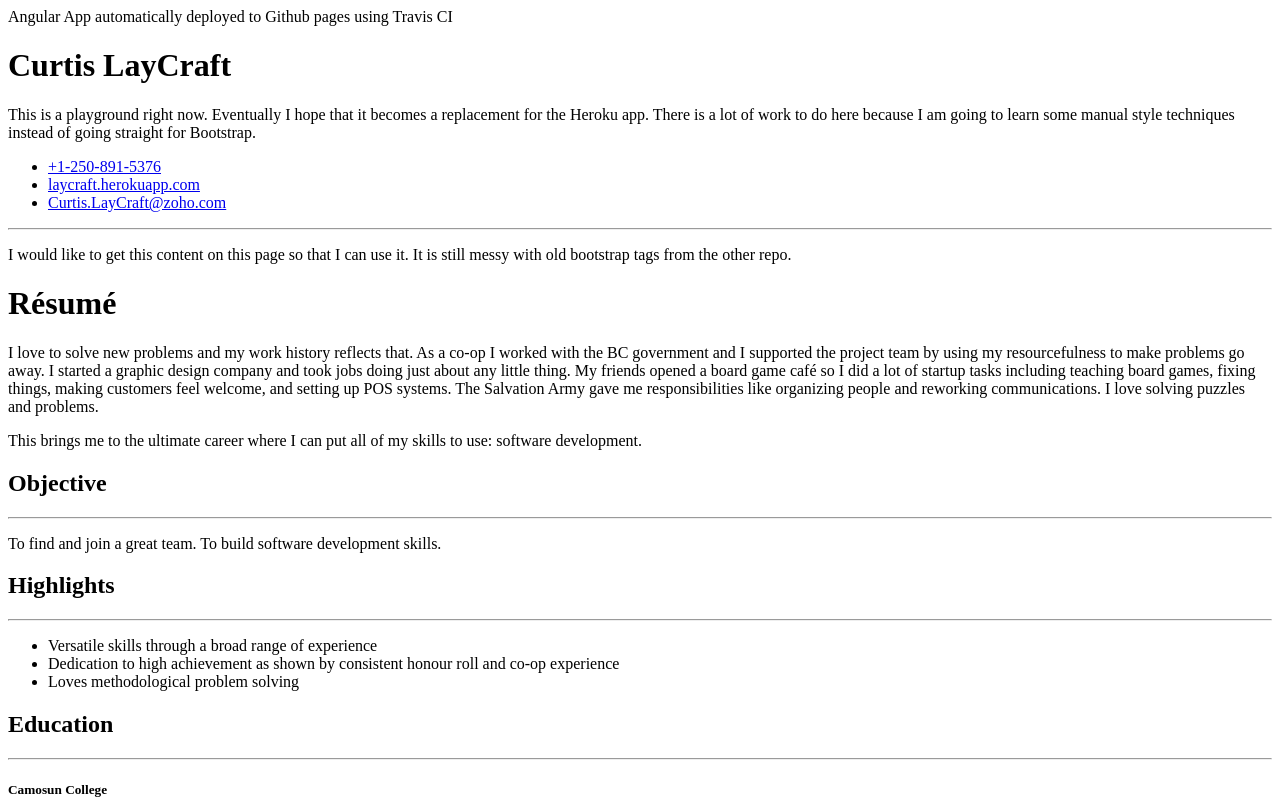
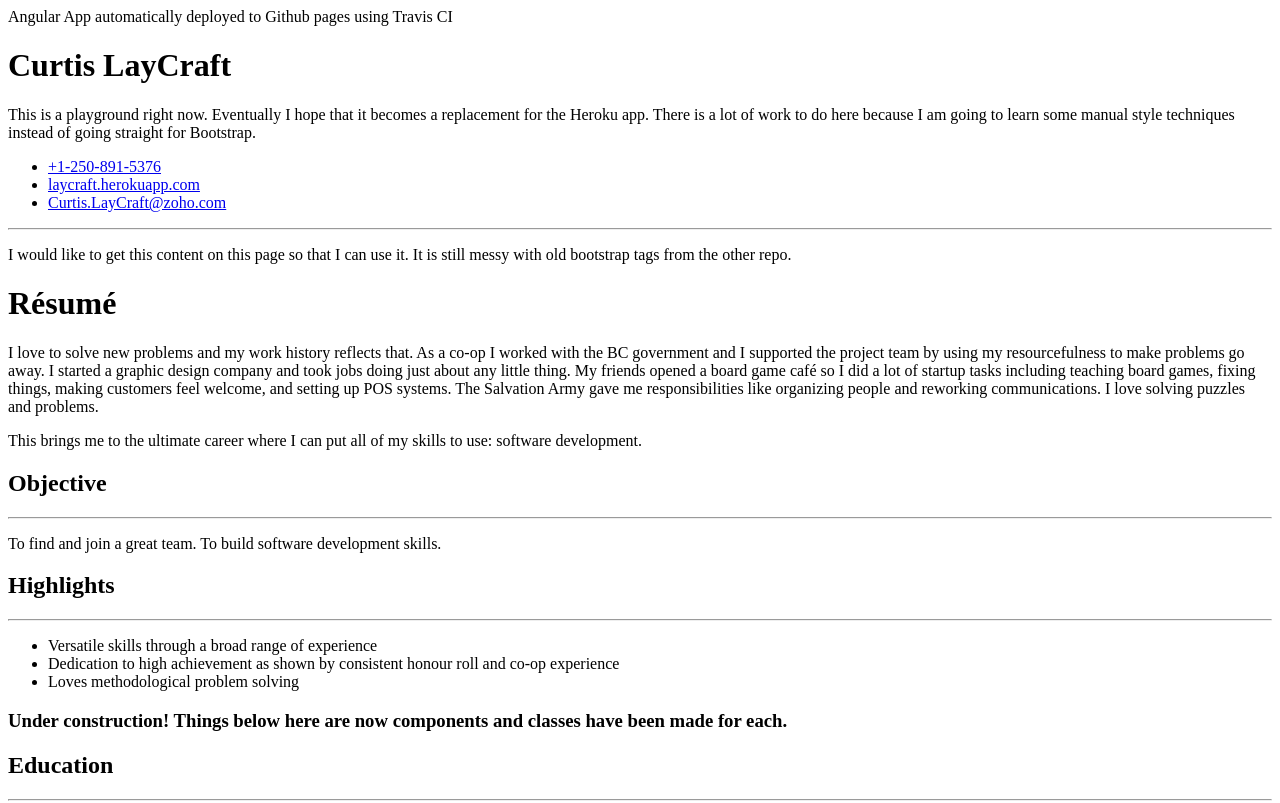
Before and after one commit to LayCraft/portfolio, an Angular app: page / in a window 1280 px wide. Shown: the top 803 px of the page. Built offline with nearby package versions, Linux system fonts and the light colour scheme.

Commit message:
descriptive change

```diff
--- a/src/app/app.component.html
+++ b/src/app/app.component.html
@@ -44,5 +44,6 @@
   </div>
 </div>
 
+<h3>Under construction! Things below here are now components and classes have been made for each.</h3>
 <app-education-list></app-education-list>
 <app-job-list></app-job-list>
```
